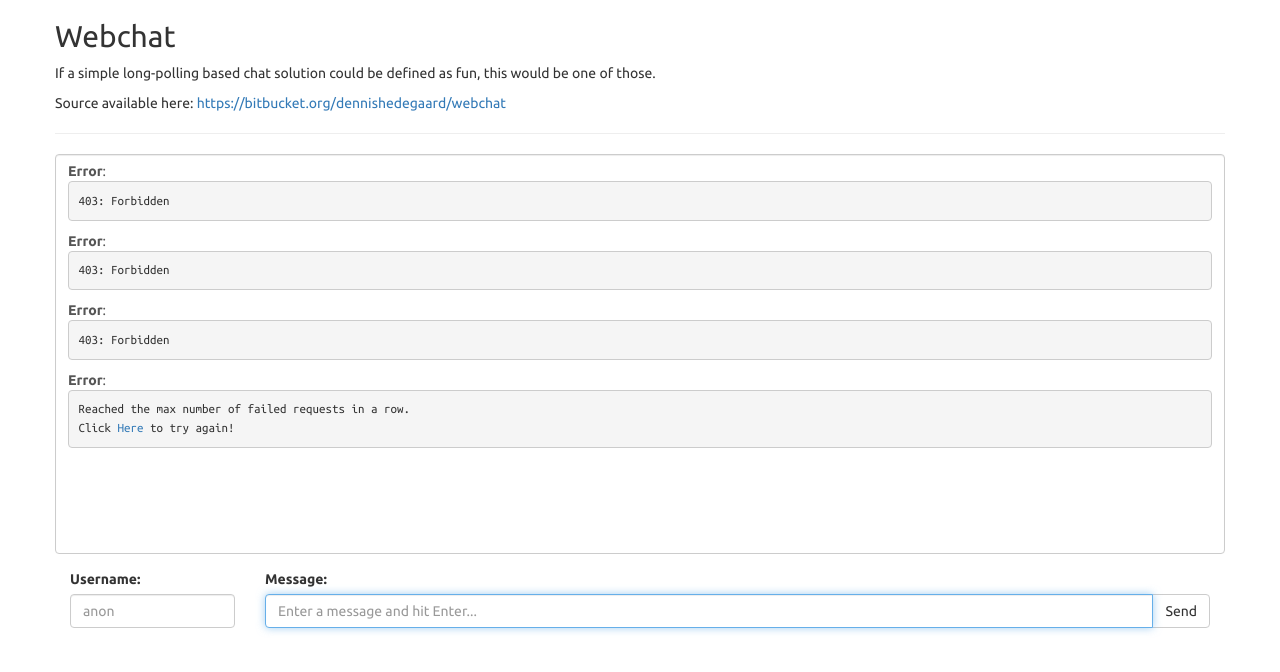
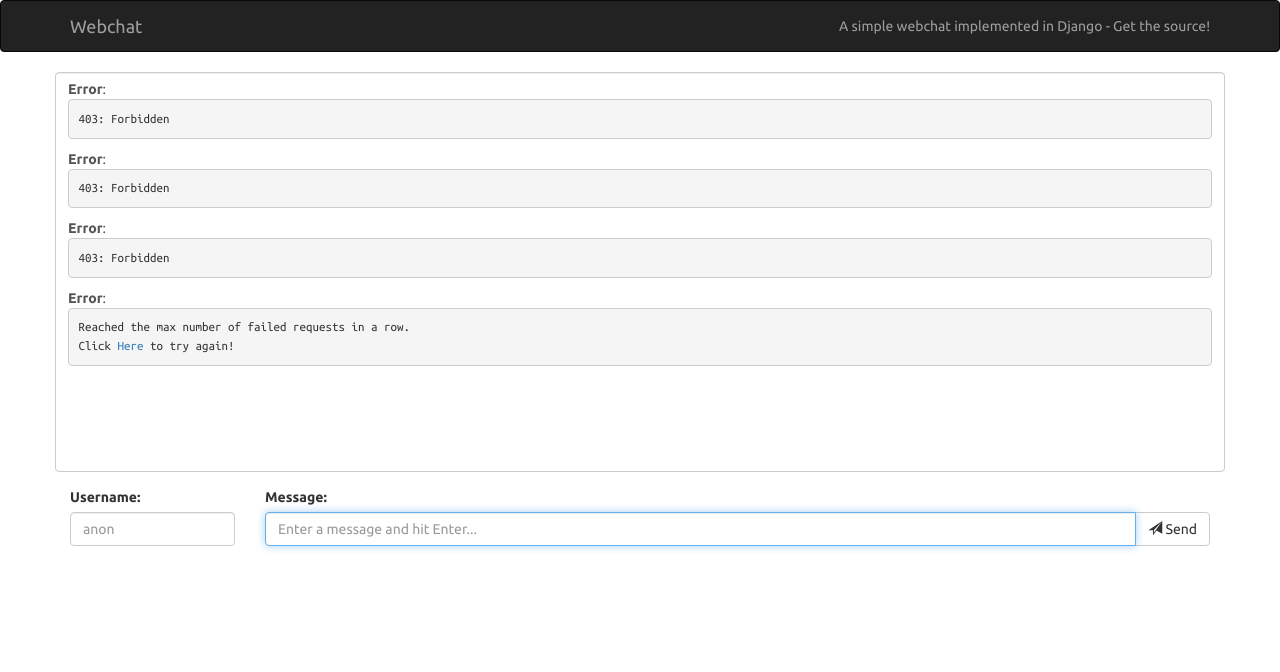
Before and after one commit to EdwinRosembert/shoping-card, a Django app: page / in a window 1280 px wide. Shown: the top 672 px of the page. Run offline with Django 3.2, Linux system fonts and the light colour scheme; some libraries are stand-ins or nearby versions.

Commit message:
upgraded bootstrap to non-rc release, removed fontawesome, use glyhicons, added a navbar, removed some useless text.

```diff
--- a/app/templates/index.html
+++ b/app/templates/index.html
@@ -6,25 +6,23 @@
   <meta http-equiv="Content-Type" content="text/html; charset=utf-8"/>
   <meta name="viewport" content="width=device-width, initial-scale=1.0" />
   <title>Webchat</title>
-  <link href="//netdna.bootstrapcdn.com/bootstrap/3.0.0-rc1/css/bootstrap.min.css" rel="stylesheet" />
-  <link href="//netdna.bootstrapcdn.com/font-awesome/3.2.1/css/font-awesome.min.css" rel="stylesheet" />
+  <link rel="stylesheet" href="//netdna.bootstrapcdn.com/bootstrap/3.0.3/css/bootstrap.min.css">
   <link href='http://fonts.googleapis.com/css?family=Ubuntu+Mono:400,700|Ubuntu:400,700' rel='stylesheet' type='text/css' />
   <link type="text/css" rel="stylesheet" href="{% static 'webchat.css' %}"/>
 </head>
 <body>
   {% csrf_token %}
-  <div class="container">
-    <div class="row">
-      <div class="col-12">
-        <h2>Webchat</h2>
-        <div class="visible-lg">
-          <p>If a simple long-polling based chat solution could be defined as fun, this would be one of those.</p>
-          <p>Source available here:
-            <a href="https://bitbucket.org/dennishedegaard/webchat">https://bitbucket.org/dennishedegaard/webchat</a></p>
-          <hr />
-        </div>
+  <nav class="navbar navbar-inverse" role="navigation">
+    <div class="container">
+      <div class="navbar-header">
+        <span class="navbar-brand">Webchat</span>
+      </div>
+      <div class="collapse navbar-collapse">
+        <p class="navbar-text navbar-right">A simple webchat implemented in Django - <a href="https://bitbucket.org/dennishedegaard/webchat" target="_blank" class="navbar-link">Get the source!</a></p>
       </div>
     </div>
+  </nav>
+  <div class="container">
     <div class="row">
       <div class="col-12">
         <div id="chat" class="form-control"></div>
@@ -44,8 +42,8 @@
                  placeholder="Enter a message and hit Enter..." />
           <span class="input-group-btn">
             <button class="btn btn-default" id="btn_send" type="button">
-              <i class="icon-envelope hidden-lg"></i>
-              <span class="visible-lg"><i class="icon-envelope"></i> Send</span>
+              <i class="glyphicon glyphicon-send hidden-lg"></i>
+              <span class="visible-lg"><i class="glyphicon glyphicon-send"></i> Send</span>
             </button>
           </span>
         </div>
```
